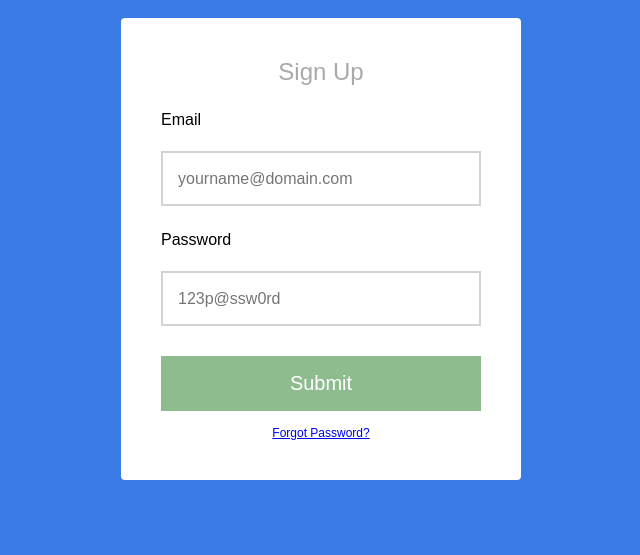
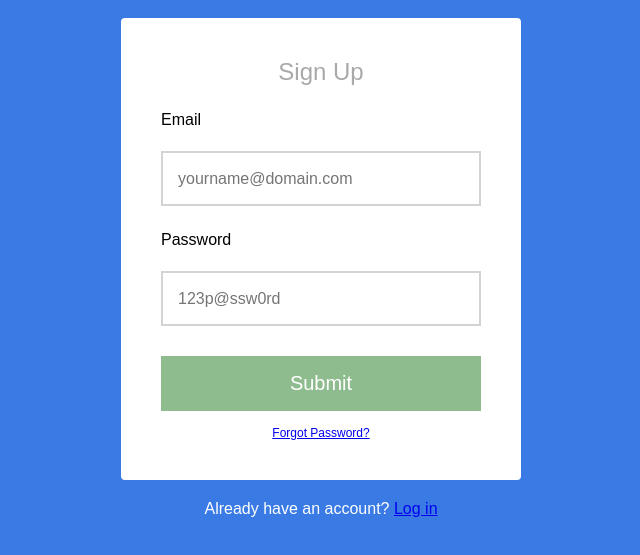
Before and after one commit to jamicope/analogsea-project, a plain HTML site: page index.html in a window 1280 px wide. Shown: the part 97-652 px from the top of the page, without its empty margins (319-959 px from the left). Drawn offline with Linux system fonts and the light colour scheme; a web font is replaced by a local one.

Commit message:
added footer

```diff
--- a/index.html
+++ b/index.html
@@ -23,6 +23,11 @@
             </p>
         </form>
     </section>
-    <footer></footer>
+    <footer>
+        <p>
+            Already have an account?
+            <a href="/login">Log in</a>
+        </p>
+    </footer>
 </body>
 </html>
--- a/styles.css
+++ b/styles.css
@@ -118,3 +118,9 @@ section form p {
     text-align: center;
     padding-top: 15px;
 }
+
+footer p {
+    color: white;
+    margin-top: 20px;
+    text-align: center;
+}
```
